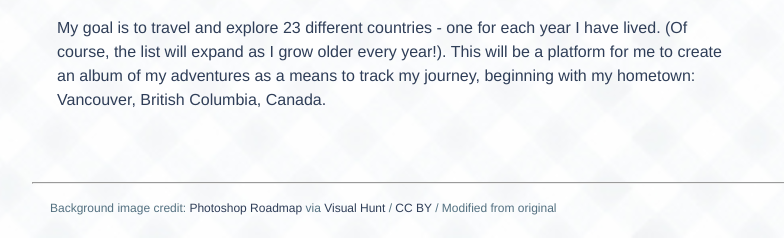
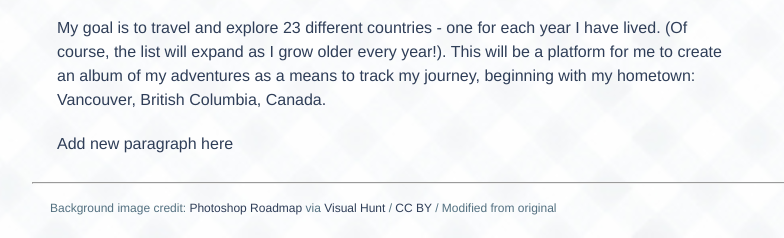
Before and after one commit to ness117/red-project-1, a plain HTML site: page index.html in a window 1280 px wide. Shown: the part 562-800 px from the top of the page, 168-952 px from the left. Drawn offline with Linux system fonts and the light colour scheme.

Commit message:
new-para
Added new paragraph

```diff
--- a/index.html
+++ b/index.html
@@ -20,6 +20,7 @@
     </nav>
     <article>
       <p>My goal is to travel and explore 23 different countries - one for each year I have lived. (Of course, the list will expand as I grow older every year!). This will be a platform for me to create an album of my adventures as a means to track my journey, beginning with my hometown: <a href="http://www.tourismvancouver.com/" target="_blank">Vancouver, British Columbia, Canada</a>.</p>
+      <p>Add new paragraph here</p>
     </article>
     <footer class="clearfix">
       <hr />
```
